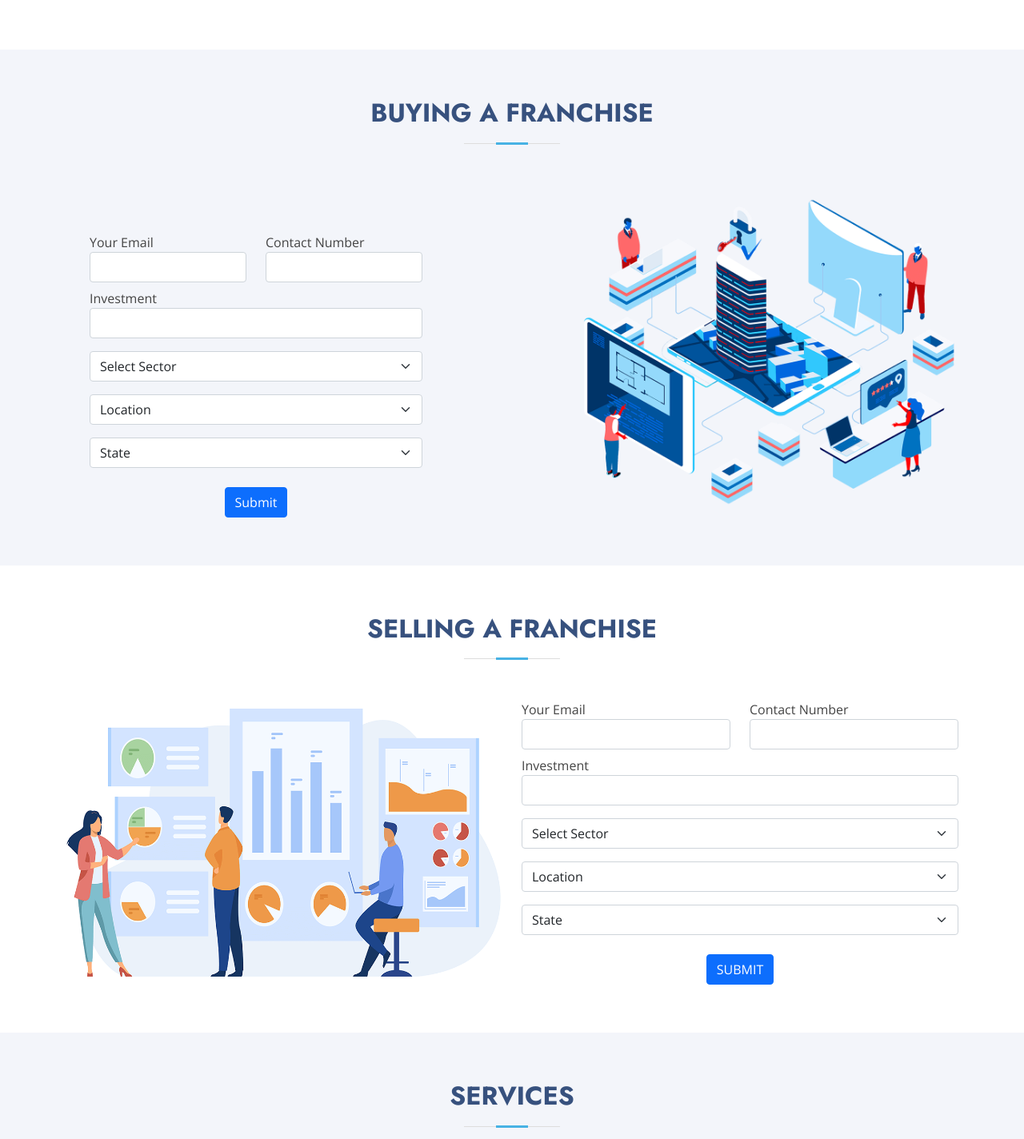
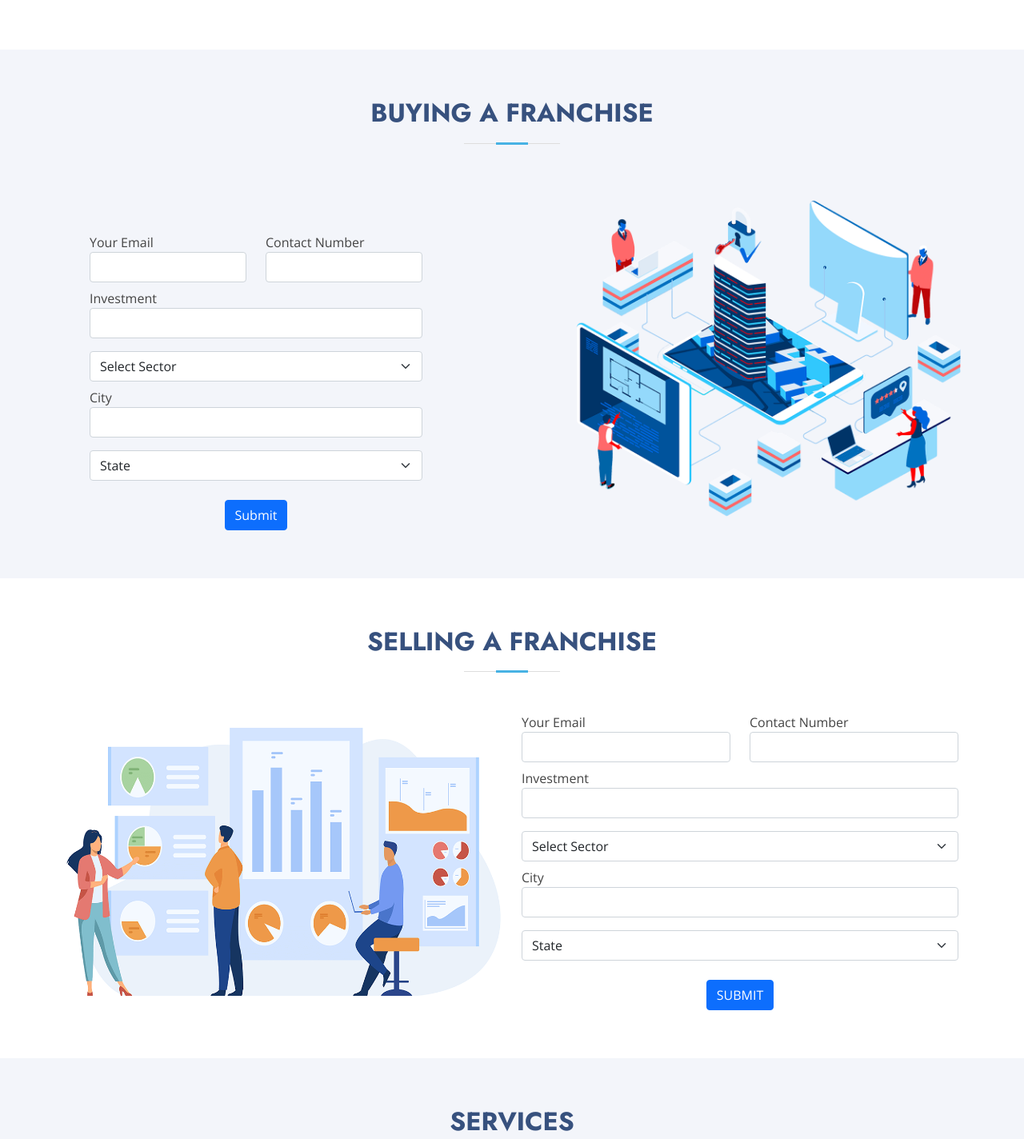
Before and after one commit to swaminathan123/think-n-move, a PHP site: page / in a window 1280 px wide. Shown: the part 1551-2975 px from the top of the page at 80% size. Run offline with PHP 8.4, Linux system fonts and the light colour scheme.

Commit message:
finished
adding location and state

```diff
--- a/think n move/index.php
+++ b/think n move/index.php
@@ -359,17 +359,15 @@
                   </select>
                 </div>
 
-                <div class="form-group mt-3">
-                  <select
-                  name="location"
-                    class="form-select"
-                    aria-label="Default select example"
-                  >
-                    <option selected>Location</option>
-                    <option value="1">One</option>
-                    <option value="2">Two</option>
-                    <option value="3">Three</option>
-                  </select>
+                <div class="form-group mt-2">
+                  <label for="name">City</label>
+                  <input
+                    type="text"
+                    class="form-control"
+                    name="city"
+                    id="subject"
+                    required
+                  />
                 </div>
 
                 <div class="form-group mt-3">
@@ -400,15 +432,18 @@ if(isset($_POST["baf"]))
   $number = $_POST['number'];
   $invesment = $_POST['invesment'];
   $sector = $_POST['sector'];
-  $location = $_POST['location'];
+  $city = $_POST['city'];
   $state = $_POST['state'];
   $to="vicky.vebbox@gmail.com";
   $subject="FROM BUY A FRANCHISE";
-  $text="MAIL ID : ".$mail."\r\n"."MOBILE NUMBER : ".$number."\r\n"."INVESMENT : ".$invesment."\r\n"."SECTOR : ".$sector."\r\n"."LOCATION : ".$location."\r\n"."STATE : ".$state."\r\n";
+  $text="MAIL ID : ".$mail."\r\n"."MOBILE NUMBER : ".$number."\r\n"."INVESMENT : ".$invesment."\r\n"."SECTOR : ".$sector."\r\n"."CITY : ".$city."\r\n"."STATE : ".$state."\r\n";
 
-  mail($to,$subject,$text);
+  if(mail($to,$subject,$text))
+  echo "<script> alert('Mail send Successfully') </script>";
+  else
+  echo "<script> alert('Mail not send') </script>";
 
-  echo "<script> alert('Mail send Successfully') </script>";
+
 }
 ?>
             <div
@@ -506,18 +541,18 @@ if(isset($_POST["baf"]))
                   </select>
                 </div>
 
-                <div class="form-group mt-3">
-                  <select
-                  name="location"
-                    class="form-select"
-                    aria-label="Default select example"
-                  >
-                    <option selected>Location</option>
-                    <option value="1">One</option>
-                    <option value="2">Two</option>
-                    <option value="3">Three</option>
-                  </select>
+                <div class="form-group mt-2">
+                  <label for="name">City</label>
+                  <input
+                    type="text"
+                    class="form-control"
+                    name="city"
+                    id="subject"
+                    required
+                  />
                 </div>
+
+
 
                 <div class="form-group mt-3">
                   <select
@@ -542,22 +611,24 @@ if(isset($_POST["baf"]))
         </div>
       </section>
 
+
+
 <?php
   if(isset($_POST['saf'])){
      $mail = $_POST['email'];
   $number = $_POST['number'];
   $invesment = $_POST['invesment'];
   $sector = $_POST['sector'];
-  $location = $_POST['location'];
+  $city = $_POST['city'];
   $state = $_POST['state'];
   $to="vicky.vebbox@gmail.com";
   $subject="FROM SELL A FRANCHISE";
-  $text="MAIL ID : ".$mail."\r\n"."MOBILE NUMBER : ".$number."\r\n"."INVESMENT : ".$invesment."\r\n"."SECTOR : ".$sector."\r\n"."LOCATION : ".$location."\r\n"."STATE : ".$state."\r\n";
+  $text="MAIL ID : ".$mail."\r\n"."MOBILE NUMBER : ".$number."\r\n"."INVESMENT : ".$invesment."\r\n"."SECTOR : ".$sector."\r\n"."CITY : ".$city."\r\n"."STATE : ".$state."\r\n";
 
-  mail($to,$subject,$text);
-
-    echo "<script> alert('Mail send Successfully') </script>";
-
+  if(mail($to,$subject,$text))
+  echo "<script> alert('Mail send Successfully') </script>";
+  else
+  echo "<script> alert('Mail not send') </script>";
 }
 
 
@@ -1209,10 +1280,10 @@ if(isset($_POST["baf"]))
   $subject="FROM ENQURY FORM";
   $text="NAME : ".$name."\r\n"."MAIL ID : ".$mail."\r\n"."SUBJECT : ".$subject."\r\n"."MESSAGE : ".$message;
 
-  mail($to,$subject,$text);
-
-    echo "<script> alert('Mail send Successfully') </script>";
-
+  if(mail($to,$subject,$text))
+  echo "<script> alert('Mail send Successfully') </script>";
+  else
+  echo "<script> alert('Mail not send') </script>";
 }
 
 
```
Also changed, not shown: other parts of think n move/index.php (+74 -6 lines).
